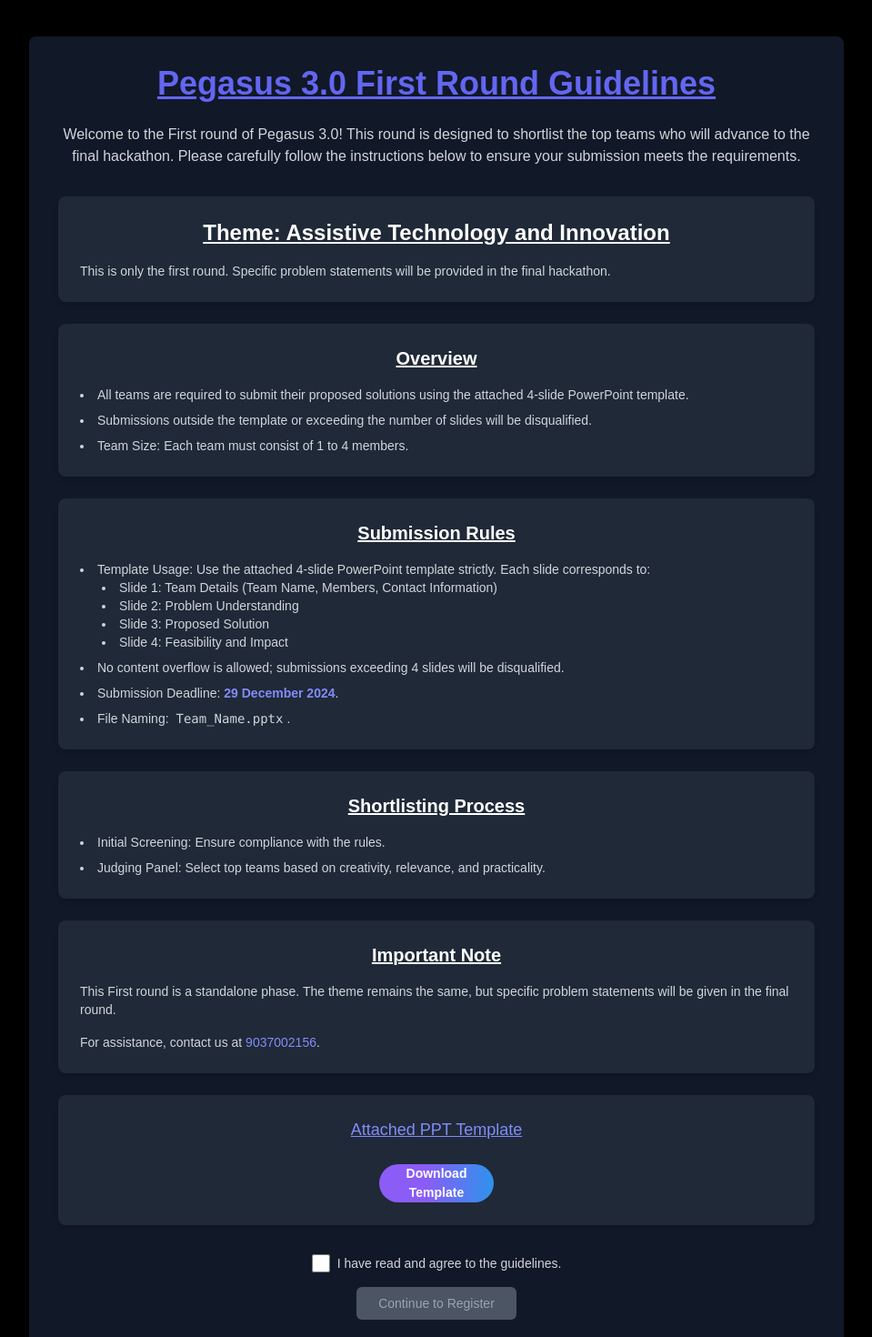
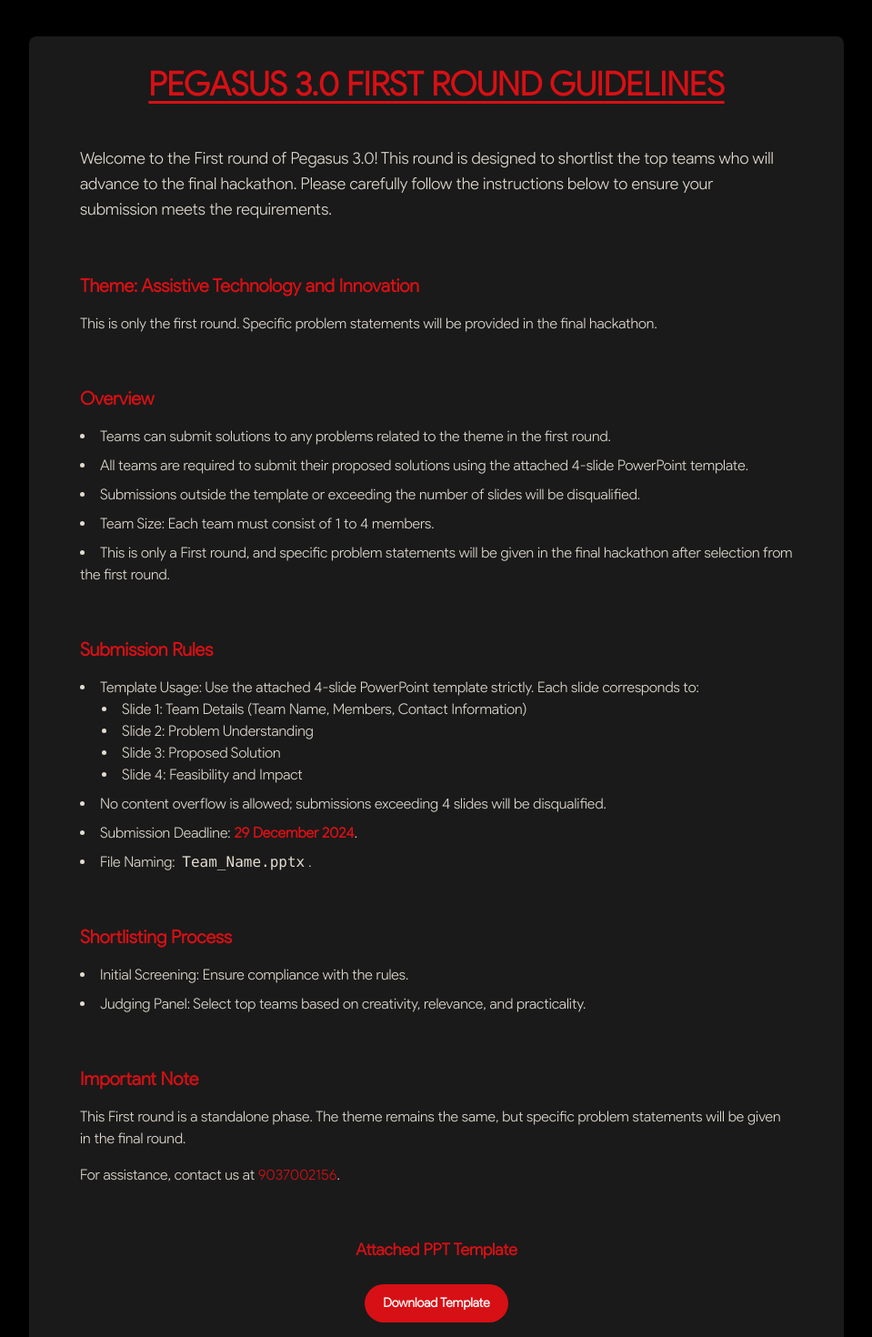
Before and after one commit to IEEE-SB-MITS/PegasusRegistration, a Next.js app: page / in a window 1280 px wide. Shown: the top 1470 px of the page at 91% size, without its empty margins (160-1119 px from the left). Built offline with nearby package versions, Linux system fonts and the light colour scheme.

Commit message:
guidlines edit

```diff
--- a/app/page.js
+++ b/app/page.js
@@ -13,45 +13,47 @@ export default function Guidelines() {
   };
 
   return (
-    <div className="min-h-screen bg-black text-white flex flex-col items-center px-6 py-10">
+    <div className="min-h-screen bg-black text-white flex flex-col items-center px-6 py-10 font-ProductSans" >
       {/* Container */}
-      <div className="bg-gray-900 rounded-lg shadow-lg p-8 max-w-4xl w-full">
-        <h1 className="text-4xl font-bold text-center mb-6 text-indigo-500 underline">
+      <div className="bg-[#1A1A1A] rounded-lg shadow-lg p-8 max-w-4xl w-full text-base md:text-lg">
+        <h1 className="text-3xl md:text-4xl font-bold text-center mb-6 text-[#d71015] underline underline-offset-[6px] uppercase">
           Pegasus 3.0 First Round Guidelines
         </h1>
-        <p className="text-gray-300 text-center mb-8">
+        <p className="text-[#E2DCD0]  mb-4 md:p-6">
           Welcome to the First round of Pegasus 3.0! This round is designed to shortlist the top  teams who will advance to the final hackathon. Please carefully follow the instructions below to ensure your submission meets the requirements.
         </p>
 
         <div className="space-y-6">
           {/* Theme */}
-          <section className="bg-gray-800 rounded-lg p-6 shadow-md">
-            <h2 className="text-2xl font-semibold mb-4 text-center text-white underline">
+          <section className="rounded-lg md:px-6 py-4">
+            <h2 className="text-xl text-start font-semibold mb-4  text-[#d71015] ">
               Theme: Assistive Technology and Innovation
             </h2>
-            <p className="text-gray-300 text-sm">
+            <p className="text-[#E2DCD0] text-base">
               This is only the first round. Specific problem statements will be provided in the final hackathon.
             </p>
           </section>
 
           {/* Overview */}
-          <section className="bg-gray-800 rounded-lg p-6 shadow-md">
-            <h2 className="text-xl font-semibold mb-4 text-center text-white underline">
+          <section className="rounded-lg md:px-6 py-4">
+            <h2 className="text-xl text-start font-semibold mb-4  text-[#d71015] ">
               Overview
             </h2>
-            <ul className="list-disc list-inside text-gray-300 text-sm space-y-2">
+            <ul className="list-disc list-inside text-[#E2DCD0] text-base space-y-2">
+              <li>Teams can submit solutions to any problems related to the theme in the first round.</li>
               <li>All teams are required to submit their proposed solutions using the attached 4-slide PowerPoint template.</li>
               <li>Submissions outside the template or exceeding the number of slides will be disqualified.</li>
               <li>Team Size: Each team must consist of 1 to 4 members.</li>
+              <li>This is only a First round, and specific problem statements will be given in the final hackathon after selection from the first round.</li>
             </ul>
           </section>
 
           {/* Submission Rules */}
-          <section className="bg-gray-800 rounded-lg p-6 shadow-md">
-            <h2 className="text-xl font-semibold mb-4 text-center text-white underline">
+          <section className="rounded-lg md:px-6 py-4">
+            <h2 className="text-xl text-start font-semibold mb-4  text-[#d71015] ">
               Submission Rules
             </h2>
-            <ul className="list-disc list-inside text-gray-300 text-sm space-y-2">
+            <ul className="list-disc list-inside text-[#E2DCD0] text-base space-y-2">
               <li>
                 Template Usage: Use the attached 4-slide PowerPoint template strictly. Each slide corresponds to:
                 <ul className="list-disc list-inside pl-6">
@@ -62,45 +64,45 @@ export default function Guidelines() {
                 </ul>
               </li>
               <li>No content overflow is allowed; submissions exceeding 4 slides will be disqualified.</li>
-              <li>Submission Deadline: <strong className="text-indigo-400">29 December 2024</strong>.</li>
-              <li>File Naming: <code className="bg-gray-800 px-1 rounded">Team_Name.pptx</code>.</li>
+              <li>Submission Deadline: <strong className="text-[#d71015]">29 December 2024</strong>.</li>
+              <li>File Naming: <code className="px-1 rounded">Team_Name.pptx</code>.</li>
             </ul>
           </section>
 
           {/* Shortlisting Process */}
-          <section className="bg-gray-800 rounded-lg p-6 shadow-md">
-            <h2 className="text-xl font-semibold mb-4 text-center text-white underline">
+          <section className="rounded-lg md:px-6 py-4">
+            <h2 className="text-xl text-start font-semibold mb-4  text-[#d71015] ">
               Shortlisting Process
             </h2>
-            <ul className="list-disc list-inside text-gray-300 text-sm space-y-2">
+            <ul className="list-disc list-inside text-[#E2DCD0] text-base space-y-2">
               <li>Initial Screening: Ensure compliance with the rules.</li>
               <li>Judging Panel: Select top teams based on creativity, relevance, and practicality.</li>
             </ul>
           </section>
 
           {/* Important Note */}
-          <section className="bg-gray-800 rounded-lg p-6 shadow-md">
-            <h2 className="text-xl font-semibold mb-4 text-center text-white underline">
+          <section className="rounded-lg md:px-6 py-4">
+            <h2 className="text-xl text-start font-semibold mb-4  text-[#d71015] ">
               Important Note
             </h2>
-            <p className="text-gray-300 text-sm">
+            <p className="text-[#E2DCD0] text-base">
               This First round is a standalone phase. The theme remains the same, but specific problem statements will be given in the final round.
             </p>
-            <p className="text-gray-300 text-sm mt-4">
-              For assistance, contact us at <span className="text-indigo-400 font-medium">9037002156</span>.
+            <p className="text-[#E2DCD0] text-base mt-4">
+              For assistance, contact us at <span className="text-[#d71015] font-medium">9037002156</span>.
             </p>
           </section>
 
           {/* Attached Template */}
-          <section className="bg-gray-800 rounded-lg p-6 shadow-md text-center">
-            <h3 className="text-lg font-medium text-indigo-400 underline pb-6">Attached PPT Template</h3>
+          <section className="rounded-lg px-6 py-4 text-center">
+            <h3 className="text-lg text-[#d71015] font-semibold pb-6">Attached PPT Template</h3>
             <button
 
               target="_blank"
               rel="noopener noreferrer"
-              className="cursor-pointer text-white font-bold text-[14px] w-[9em] h-[3em] text-center bg-gradient-to-r from-violet-500 from-10% via-sky-500 via-30% to-pink-500 to-90% bg-[length:400%] rounded-[30px] hover:animate-gradient-xy hover:bg-[length:100%] focus:ring-violet-700 transition"
+              className="cursor-pointer text-white font-bold text-[14px] px-5 h-[3em] text-center bg-[#d71015] rounded-3xl active:scale-90 transition-all duration-300  ease-in-out"
             >
-             <a href="https://docs.google.com/presentation/d/1WmTCyeby1MXNkEXdFFN79cqkVphZWHEObXFkelN-flE/edit?usp=sharing">
+             <a  href="https://docs.google.com/presentation/d/1WmTCyeby1MXNkEXdFFN79cqkVphZWHEObXFkelN-flE/edit?usp=sharing">
              Download Template
             </a>
             </button>
@@ -115,9 +117,9 @@ export default function Guidelines() {
               id="agree"
               checked={agreed}
               onChange={() => setAgreed(!agreed)}
-              className="w-5 h-5 text-indigo-500 bg-gray-900 border-gray-700 rounded focus:ring-indigo-500"
+              className="w-5 h-5 text-[#d71015] bg-gray-900 border-gray-700 rounded focus:ring-[#d71015]"
             />
-            <label htmlFor="agree" className="text-gray-300 text-sm">
+            <label htmlFor="agree" className="text-[#E2DCD0] text-base">
               I have read and agree to the guidelines.
             </label>
           </div>
@@ -125,9 +127,9 @@ export default function Guidelines() {
           <button
             onClick={handleContinue}
             disabled={!agreed}
-            className={`mt-4 px-6 py-2 rounded-md text-sm font-medium transition ${
+            className={`mt-4 px-6 py-2 rounded-md text-base font-medium transition ${
               agreed
-                ? "bg-indigo-500 text-white hover:bg-indigo-600"
+                ? "bg-[#d71015] text-white hover:bg-[#B40E13]"
                 : "bg-gray-600 text-gray-400 cursor-not-allowed"
             }`}
           >
```
